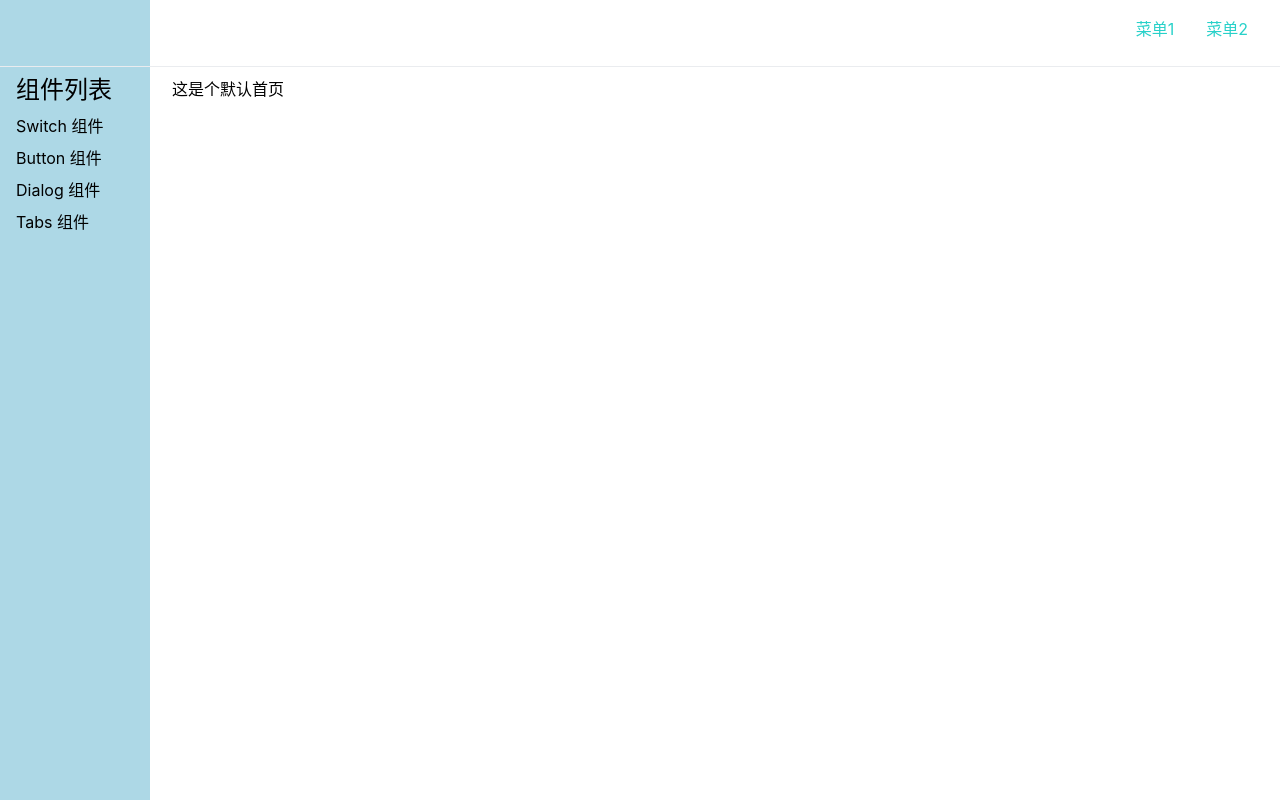
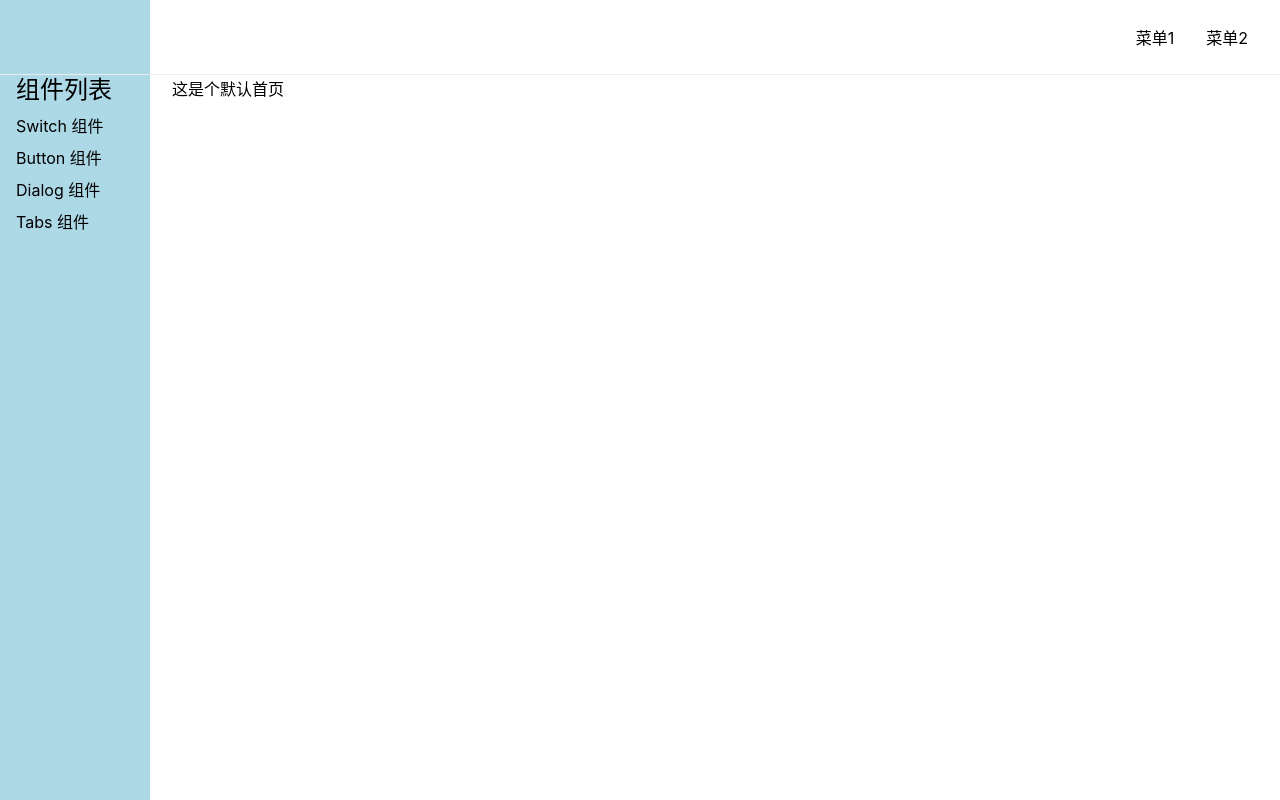
Before and after one commit to jgorijinal/ui-demo, a Vue app: page /#/doc in a window 1280 px wide. Built offline with nearby package versions, Linux system fonts and the light colour scheme.

Commit message:
更新切换按钮

```diff
--- a/index.html
+++ b/index.html
@@ -5,7 +5,7 @@
     <link rel="icon" href="/favicon.ico"/>
     <meta name="viewport" content="width=device-width, initial-scale=1.0">
     <title>Vite App</title>
-    <script src="//at.alicdn.com/t/font_3114993_7vfvhoth9wr.js"></script>
+    <script src="//at.alicdn.com/t/font_3114993_lge0z56bqmj.js"></script>
 </head>
 <body>
 <div id="app"></div>
--- a/src/components/TopNav.vue
+++ b/src/components/TopNav.vue
@@ -1,7 +1,7 @@
 <template>
   <div class="topNav">
-    <div class="logo" >
-      <svg class="icon" >
+    <div class="logo">
+      <svg class="icon">
         <use xlink:href="#icon-ui"></use>
       </svg>
     </div>
@@ -9,7 +9,11 @@
       <li>菜单1</li>
       <li>菜单2</li>
     </ul>
-    <span class="toggleAside" @click="toggleMenu"></span>
+    <span v-if="toggleMenuButtonVisible === true" class="toggleAside" @click="toggleMenu">
+          <svg class="icon">
+          <use xlink:href="#icon-menu"></use>
+         </svg>
+    </span>
   </div>
 </template>
 
@@ -17,65 +21,83 @@
 import {inject, Ref} from 'vue';
 
 export default {
-  setup(){
-    const menuVisible = inject<Ref<boolean>>('menuVisible')
-    const toggleMenu = ()=>{
-      menuVisible.value = !menuVisible.value
+  props: {
+    toggleMenuButtonVisible: {
+      type: Boolean,
+      default: false
     }
-    return {toggleMenu}
+  },
+  setup() {
+    const menuVisible = inject<Ref<boolean>>('menuVisible');
+    const toggleMenu = () => {
+      menuVisible.value = !menuVisible.value;
+    };
+    return {toggleMenu};
   },
 
 
-}
+};
 </script>
 
 <style lang="scss" scoped>
-$color:#28d1c9;
 .topNav {
-  color:$color;
+  color: black;
   display: flex;
   padding: 16px;
   border-bottom: 1px solid #eaecef;
-  position:fixed;
-  left:0;
-  top:0;
-  width:100%;
-  z-index:10;
+  position: fixed;
+  left: 0;
+  top: 0;
+  width: 100%;
+  z-index: 10;
+
   > .logo {
     max-width: 6em;
     margin-right: auto;
-    >svg{
-      width:32px;
-      height:32px;
+
+    > svg {
+      width: 40px;
+      height: 40px;
     }
   }
+
   > .menu {
     display: flex;
     white-space: nowrap;
     flex-wrap: nowrap;
+    align-items: center;
     > li {
       margin: 0 1em;
     }
   }
-  >.toggleAside {
+
+  > .toggleAside {
     display: none;
-    width:24px;
-    height:24px;
-    background: brown;
-    position:absolute;
-    left:14px;
-    top:50%;
+    width: 24px;
+    height: 24px;
+    position: absolute;
+    left: 14px;
+    top: 50%;
     transform: translateY(-50%);
+    >svg{
+      color: black;
+      width:32px;
+      height:32px;
+      display: flex;
+      justify-content: center;
+      align-items: center;
+    }
   }
-  @media (max-width:500px) {
-    >.menu{
-      display:none;
+
+  @media (max-width: 500px) {
+    > .menu {
+      display: none;
     }
-    >.logo{
-      margin:0 auto;
+    > .logo {
+      margin: 0 auto;
     }
-    >.toggleAside{
-      display:inline-block;
+    > .toggleAside {
+      display: inline-block;
     }
   }
 }
--- a/src/views/Doc.vue
+++ b/src/views/Doc.vue
@@ -1,6 +1,6 @@
 <template>
   <div class="layout">
-    <TopNav class="nav"/>
+    <TopNav class="nav" :toggle-menu-button-visible="true"/>
     <div class="content">
       <aside v-if="menuVisible">
         <h2>组件列表</h2>
```
Also changed, not shown: src/views/Home.vue (line endings or trailing spaces).
